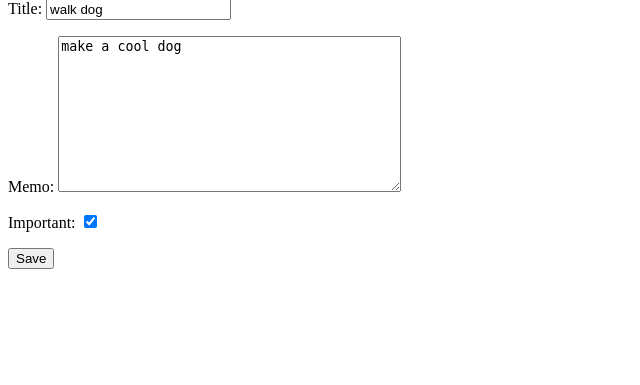
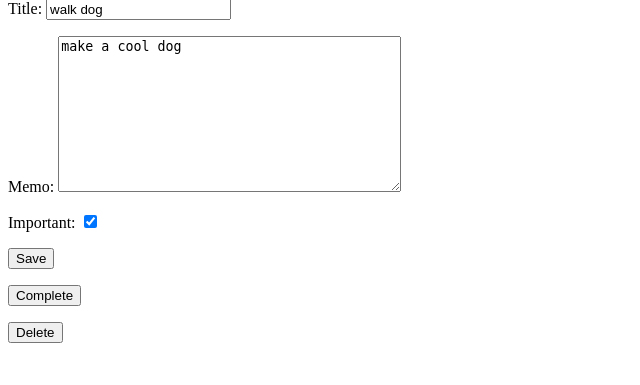
Before and after one commit to mikezigberman/ToDoApp, a Django app: page /todo/1 in a window 1280 px wide. Shown: the part 134-519 px from the top of the page, without its empty margins (0-640 px from the left). Run offline with Django 3.2, Linux system fonts and the light colour scheme; a user stored in the database is signed in; data comes from the database, SQL or seed files in the repository; both versions use the stored data as it was after the commit.

Commit message:
completed adn deleted task

```diff
--- a/todo/templates/todo/viewtodo.html
+++ b/todo/templates/todo/viewtodo.html
@@ -12,4 +12,14 @@
     <button type="submit">Save</button>
 </form>
 
+<form method="POST" action="{% url 'completetodo' todo.id %">
+    {% csrf_token %}
+    <button type="submit">Complete</button>
+</form>
+
+<form method="POST" action="{% url 'deletetodo' todo.id %">
+    {% csrf_token %}
+    <button type="submit">Delete</button>
+</form>
+
 {% endblock %}
--- a/todo/views.py
+++ b/todo/views.py
@@ -5,6 +5,7 @@ from django.db import IntegrityError
 from django.contrib.auth import login, logout, authenticate
 from .forms import TodoForm
 from .models import Todo
+from django.utils import timezone
 
 def home(request):
     return render(request, 'todo/home.html')
@@ -69,3 +70,16 @@ def viewtodo(request, todo_pk):
             return redirect('currenttodos')
         except ValueError:
             return render(request, 'todo/viewtodo.html', {'todo':todo, 'form':form, 'error':'Bad info'})
+
+def completetodo(request, todo_pk):
+    todo = get_object_or_404(Todo, pk=todo_pk, user=request.user)
+    if request.method == 'POST':
+        todo.datecompleted = timezone.now()
+        todo.save()
+        return redirect('currenttodos')
+
+def deletetodo(request, todo_pk):
+    todo = get_object_or_404(Todo, pk=todo_pk, user=request.user)
+    if request.method == 'POST':
+        todo.delete()
+        return redirect('currenttodos')
--- a/todoapp/urls.py
+++ b/todoapp/urls.py
@@ -30,4 +30,6 @@ urlpatterns = [
     path('create/', views.createtodo, name='createtodo'),
     path('current/', views.currenttodos, name='currenttodos'),
     path('todo/<int:todo_pk>', views.viewtodo, name='viewtodo'),
+    path('todo/<int:todo_pk>/complete', views.completetodo, name='completetodo'),
+    path('todo/<int:todo_pk>/delete', views.deletetodo, name='deletetodo'),
 ]
```
Also changed, not shown: db.sqlite3.
